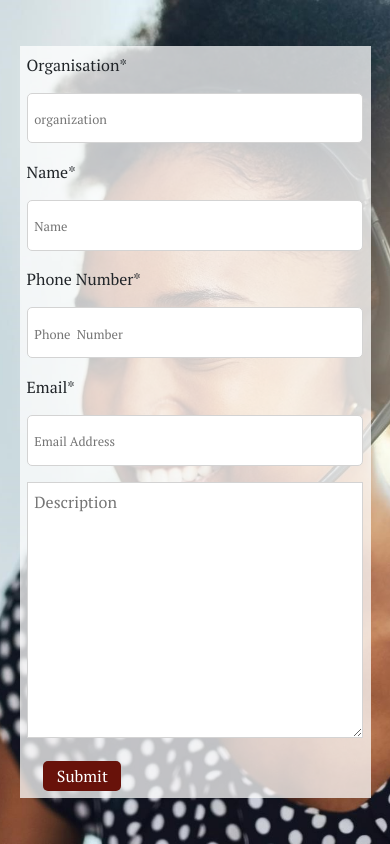
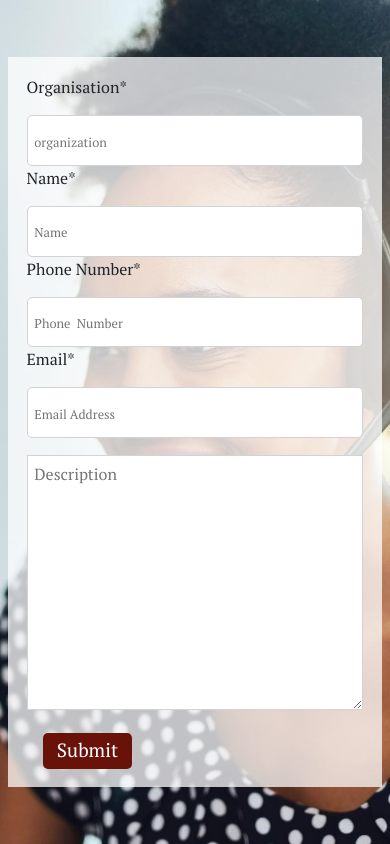
Before and after one commit to Rogue-codes/cloudsa, a React (Create React App) app: page /email in a window 390 px wide. Built offline with nearby package versions, Linux system fonts and the light colour scheme; the HTML template or start-up script is replaced by a standard one; a web font is replaced by a local one.

Commit message:
media query

```diff
--- a/src/Components/Email.jsx
+++ b/src/Components/Email.jsx
@@ -8,6 +8,7 @@ import cont from '../Assets/image.png'
 const Contain = styled.div`
   @media (max-width:480px) {
     background-position: 70% 10%;
+    padding: 2%;
   }
   width: 100%;
   min-height: 100vh;
@@ -29,6 +30,7 @@ const Contain = styled.div`
 const Form = styled.form`
   @media (max-width:480px) {
     width: 100%;
+    padding: 5%;
   }
   width: 60%;
   padding: 2%;
@@ -40,6 +42,7 @@ const Form = styled.form`
       width: 100%;
       margin-left: 0%;
       height: 6vh;
+      margin: auto!important;
     }
     width: 80%;
     margin-bottom: 5%;
@@ -58,14 +61,11 @@ const Form = styled.form`
       font-size: 1vw;
     }
   }
-  input[type="file"]{
-    width: 40%;
-    height: 15vh;
-  }
   textarea{
     @media (max-width:480px) {
       width: 100%;
       margin-left: 0%;
+      margin-top: 5%;
     }
     width: 80%;
     border: .5px solid lightgrey;
@@ -83,7 +83,7 @@ const Form = styled.form`
   }
   button{
     @media (max-width:480px) {
-      font-size: 1rem;
+      font-size: 1.2rem;
     }
     display: block;
     margin-left: 5%;
```
